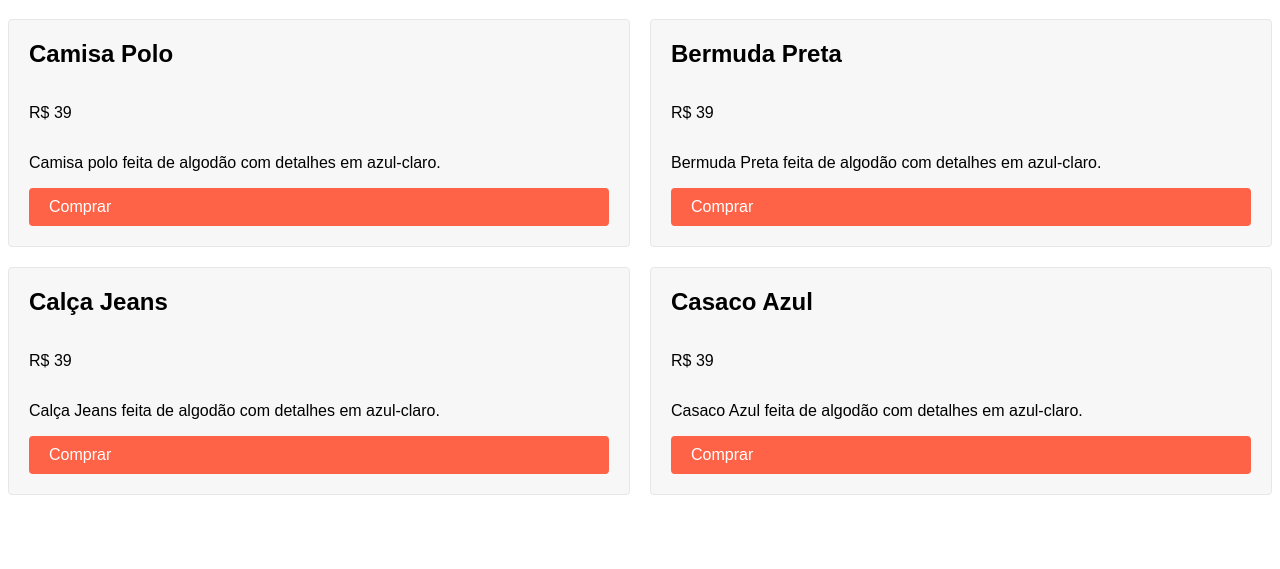
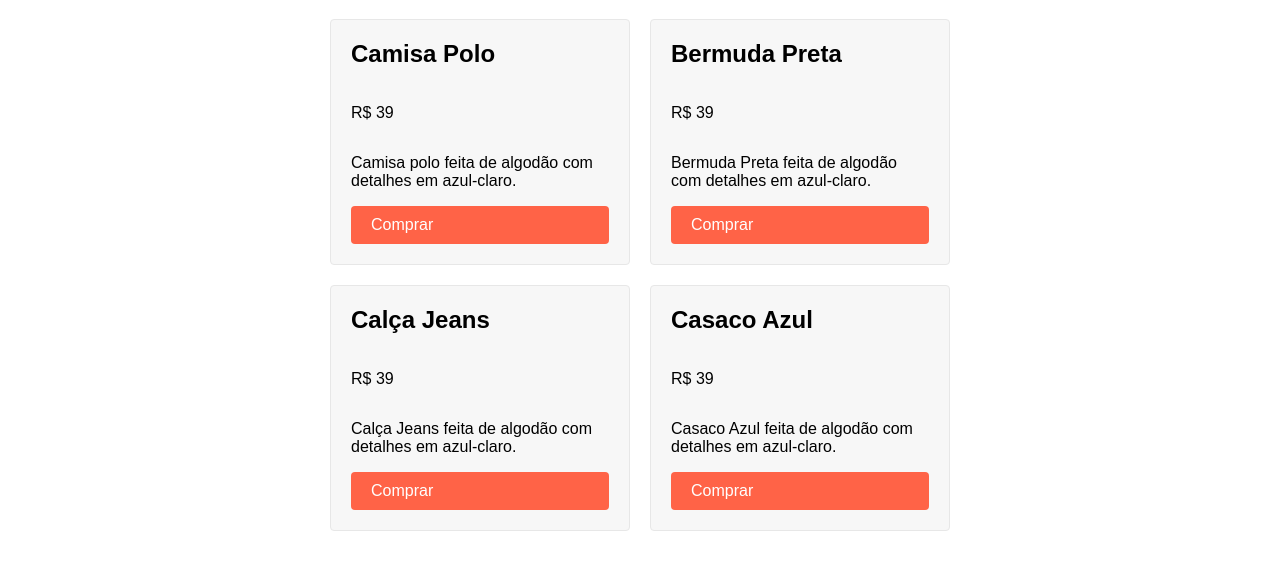
Before and after one commit to douglasbloss/Estudos-de-HTML-e-CSS, a plain HTML site: page index.html in a window 1280 px wide. Shown: the part 61-630 px from the top of the page. Drawn offline with Linux system fonts and the light colour scheme.

Commit message:
Update style.css

```diff
--- a/style.css
+++ b/style.css
@@ -31,7 +31,16 @@ h2 {
 
 .grid {
   display: grid;
-  /* fr é uma unidade FRACIONADA ou seja, nao sei, mas ele distribui de forma igual igual */
-  grid-template-columns: 1fr 1fr;
+  /* cada valor de tamanho aqui simboliza uma linha ed columa dentro de grid-template-columns */
+  grid-template-columns: 300px 300px;
   gap: 20px;
+  /* para justify e align o conteúdo, precisa ter espaço sobrando, por isso nao funciona com medidas de "fr" ou com altura quando ela está no automático, pois o elemento termina no fim d página (a nao ser que deseje colocar um height superior ao dos elementos*/
+
+  /* Alinha/Distribui o conteúdo na horizontal */
+  align-content: space-between;
+
+  /* Alinha/Distribui o conteúdo na vertical */
+  justify-content: center;
+
+  /* e place-content é um atalho para os dois de cima*/
 }
```
